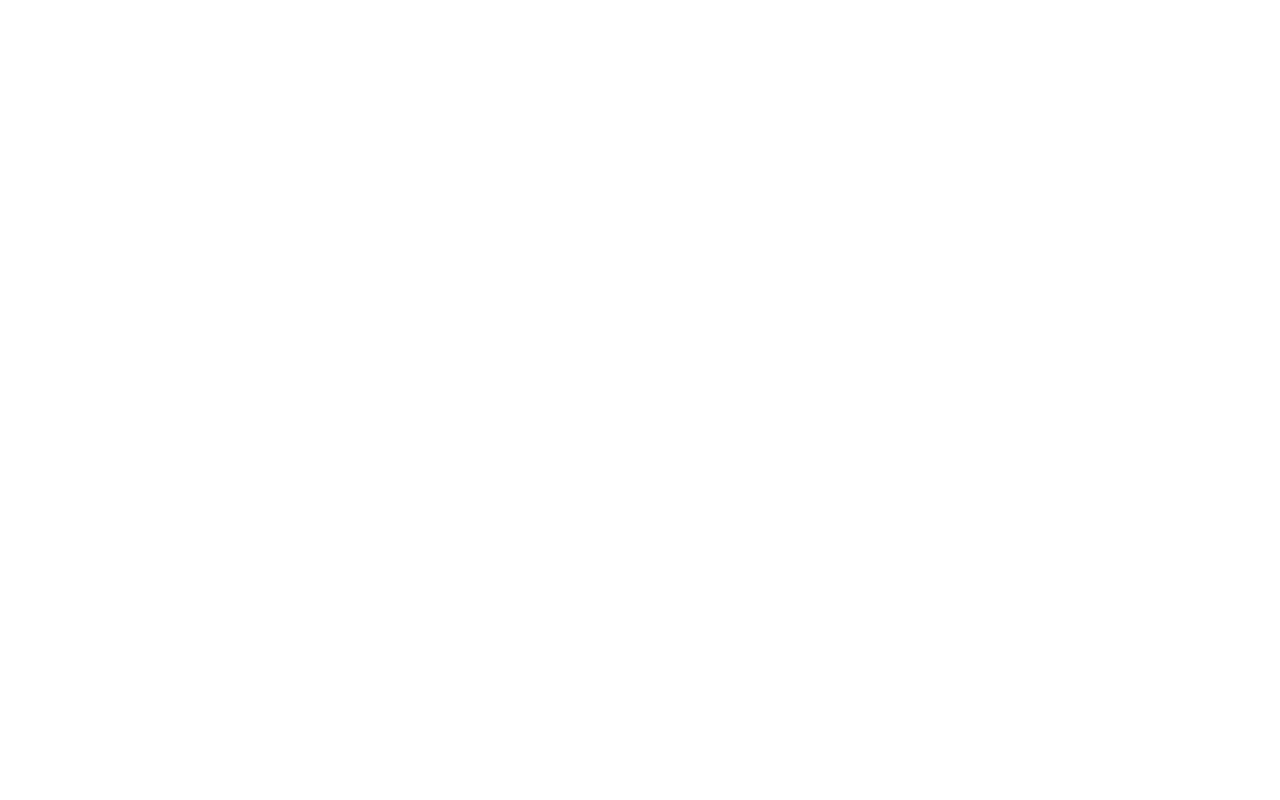
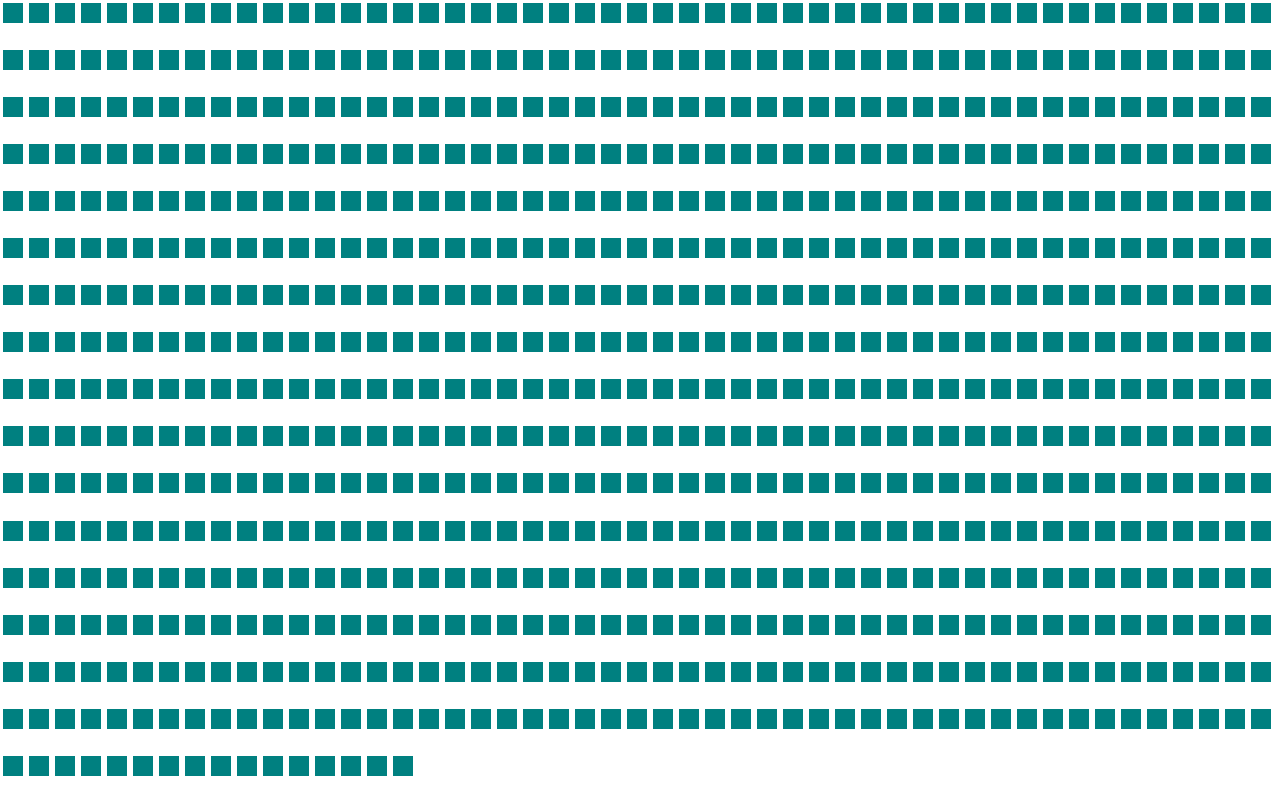
Before and after one commit to acciojob/Color-board-Rupesh3000, a website: page main.html in a window 1280 px wide. Drawn offline with Linux system fonts and the light colour scheme.

Commit message:
created a submission

```diff
--- a/main.html
+++ b/main.html
@@ -8,6 +8,9 @@
 
 <body>
 	<!-- the entire body must be written by student -->
+    <div class="container">
+
+    </div>
     <script type="text/javascript" src="./script.js">
 </script>
 
--- a/script.js
+++ b/script.js
@@ -1 +1,8 @@
 //your JS code here. If required.
+const container = document.querySelector(".container");
+
+for (let i = 1; i <= 800; i++) {
+  const square = document.createElement("span"); // new element each loop
+  square.className = "square";
+  container.appendChild(square);
+}
--- a/styles.css
+++ b/styles.css
@@ -1 +1,33 @@
-/*  your css code here. If applicable */
+* {
+  margin: 0px;
+  padding: 0px;
+  box-sizing: border-box;
+}
+
+html,
+body {
+  height: 100%;
+  width: 100%;
+}
+
+.container {
+  height: 100%;
+  width: 100%;
+  display: flex;
+  flex-wrap: wrap;
+}
+
+.square {
+  display: inline-block;
+  width: 20px;
+  height: 20px;
+  margin: 3px;
+  background-color: teal;
+  transition-property: all;
+  transition-timing-function: linear;
+  transition-delay: 1s;
+}
+
+.square:hover {
+  background-color: green;
+}
```
